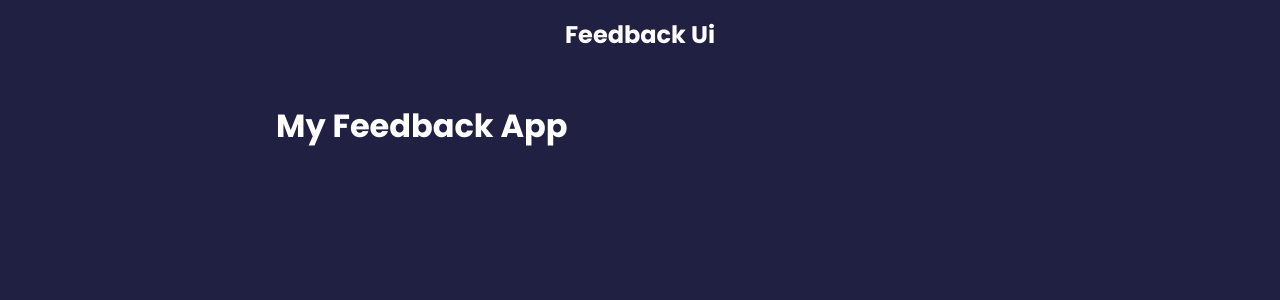
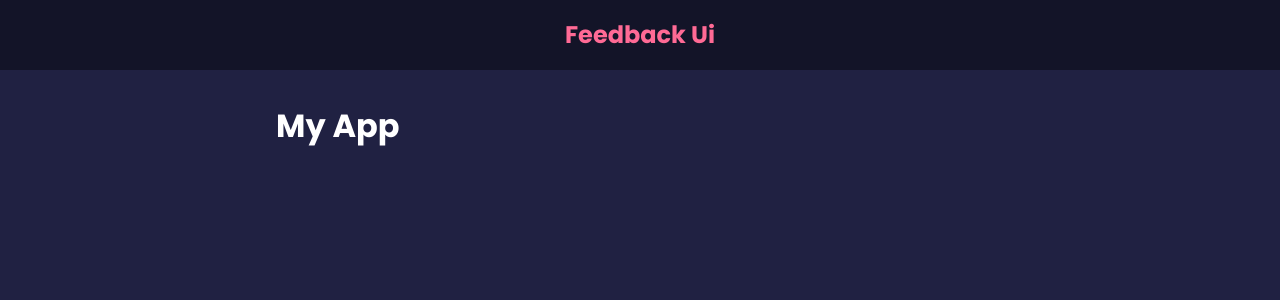
Before and after one commit to Felipeazs/feedback-app, a React (Create React App) app: page / in a window 1280 px wide. Shown: the top 300 px of the page. Built offline with nearby package versions, Linux system fonts and the light colour scheme.

Commit message:
Styling index.css. styles as default props

```diff
--- a/src/components/Header.jsx
+++ b/src/components/Header.jsx
@@ -1,9 +1,13 @@
 import React from 'react';
 import PropTypes from 'prop-types';
 
-const Header = ({ text }) => {
+const Header = ({ text, bgColor, textColor }) => {
+	const headerStyles = {
+		backgroundColor: bgColor,
+		color: textColor,
+	};
 	return (
-		<header>
+		<header style={headerStyles}>
 			<div className='container'>
 				<h2>{text}</h2>
 			</div>
@@ -14,11 +18,15 @@
 //In case no props is passed, set default props:
 Header.defaultProps = {
 	text: 'Feedback Ui',
+	bgColor: 'rgba(0, 0, 0, 0.4)',
+	textColor: '#ff6a95',
 };
 
 //Not very used defining strict types
 Header.propTypes = {
 	text: PropTypes.string,
+	bgColor: PropTypes.string,
+	textColor: PropTypes.string,
 };
 
 export default Header;
--- a/src/index.js
+++ b/src/index.js
@@ -5,4 +5,4 @@
 import App from './App';
 
 const root = ReactDOM.createRoot(document.getElementById('root'));
-root.render(<App name='My Feedback App' />);
+root.render(<App name='My App' />);
```
